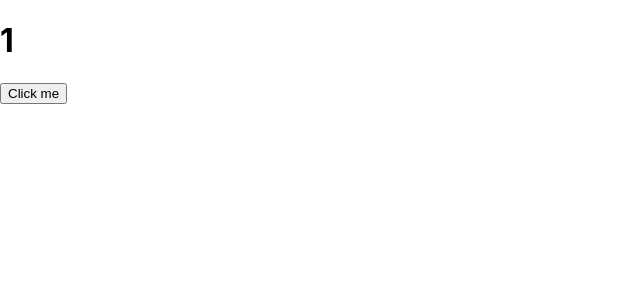
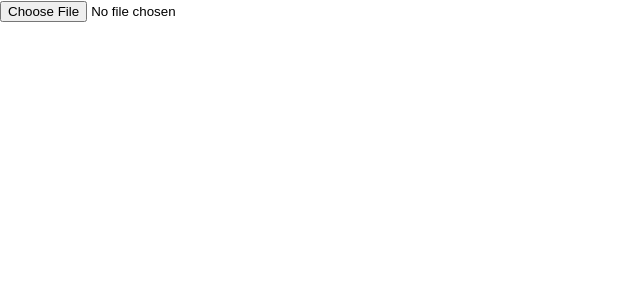
Before and after one commit to tanhoang0710/react-with-f8, a React (Create React App) app: page / in a window 1280 px wide. Shown: the top 300 px of the page, without its empty margins (0-640 px from the left). Built offline with nearby package versions, Linux system fonts and the light colour scheme.

Commit message:
33.useEffect with preview avatar-p2

```diff
--- a/src/Content.js
+++ b/src/Content.js
@@ -19,18 +19,24 @@ export default function Content() {
 
 	// Note: Khi thay component co the bi unmounted bang bat ki truong hop nao, ma o trong component do co sd setInterval, setTimeout, async, listener event, subcribe event thi luon nho dung clean up function de tranh ro ri bo nho
 
-	const [count, setCount] = useState(1);
+	const [avatar, setAvatar] = useState();
 
 	useEffect(() => {
-		console.log("Mounted or Re-render");
+		return () => {
+			avatar && URL.revokeObjectURL(avatar.preview);
+		};
+	}, [avatar]);
 
-		return () => console.log("Clean up");
-	}, [count]);
+	const previewAvatarHandler = (e) => {
+		const file = e.target.files[0];
+		file.preview = URL.createObjectURL(file);
+		setAvatar(file);
+	};
 
 	return (
 		<div>
-			<h1>{count}</h1>
-			<button onClick={() => setCount(count + 1)}>Click me</button>
+			<input type="file" onChange={previewAvatarHandler} />
+			{avatar && <img src={avatar.preview} alt="" width="80%" />}
 		</div>
 	);
 }
```
